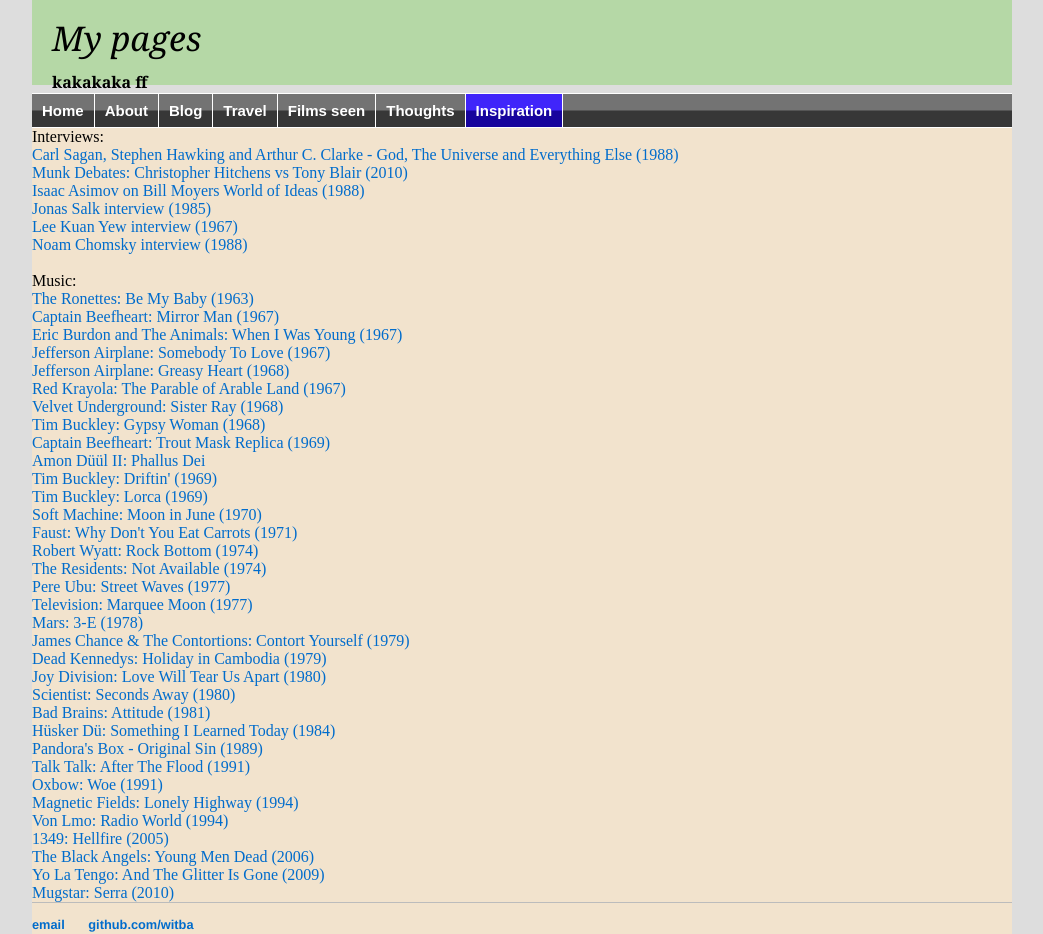
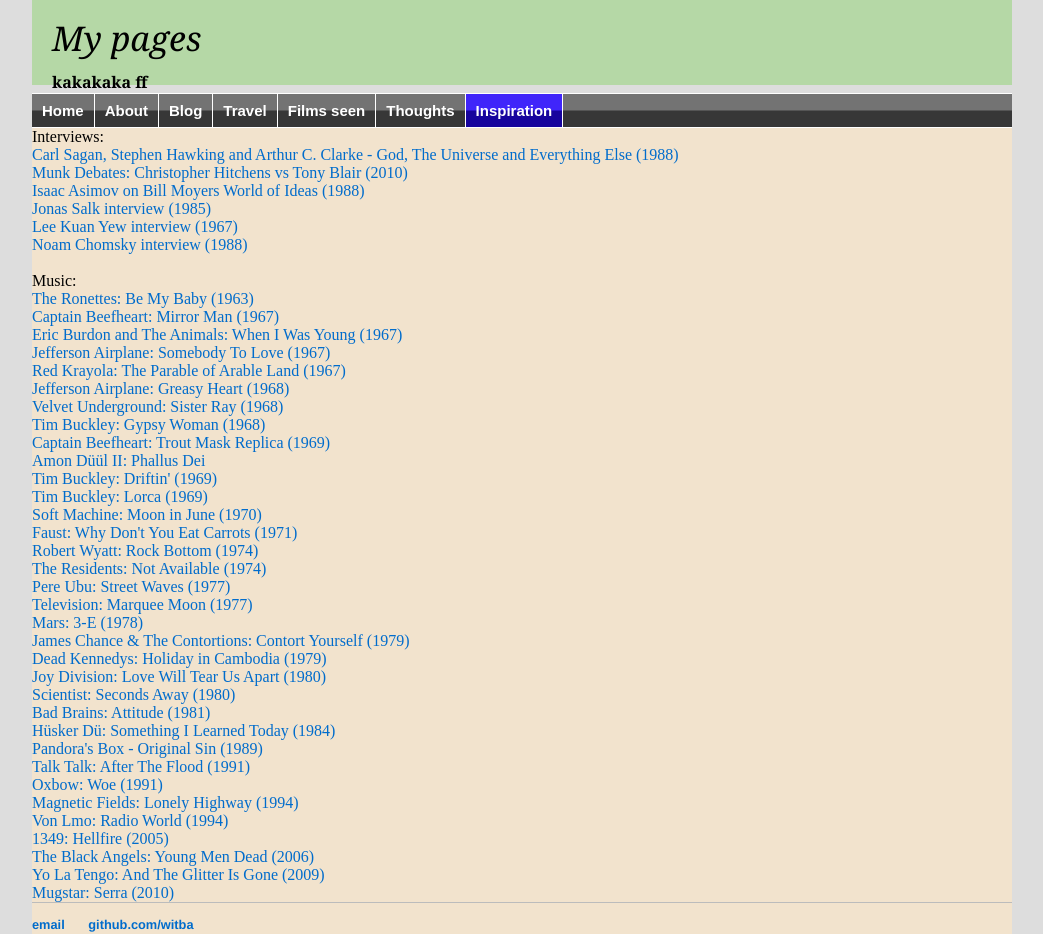
Before and after one commit to witba/witba.github.io, a Jekyll site: the page built from inspiration/index.html, in a window 1280 px wide. Shown: the whole page, without its empty margins (118-1161 px from the left). Built offline with Jekyll 4.4.1, drawn with Linux system fonts in a browser that asks for light colours; part of the change alters nothing that is shown.

```diff
--- a/inspiration/index.html
+++ b/inspiration/index.html
@@ -17,8 +17,8 @@ Music:<br>
 <a href="https://www.youtube.com/watch?v=pBk20ujrZZU" target=_blank>Captain Beefheart: Mirror Man (1967)</a><br>
 <a href="https://www.youtube.com/watch?v=ur30bn_3G58" target=_blank>Eric Burdon and The Animals: When I Was Young (1967)</a><br>
 <a href="https://www.youtube.com/watch?v=YnS0GaiIewM" target=_blank>Jefferson Airplane: Somebody To Love (1967)</a><br>
+<a href="https://www.youtube.com/watch?v=lERLfwriyJI" target=_blank>Red Krayola: The Parable of Arable Land (1967)</a><br>
 <a href="https://www.youtube.com/watch?v=ymSqJEwmb_k" target=_blank>Jefferson Airplane: Greasy Heart (1968)</a><br>
-<a href="https://www.youtube.com/watch?v=lERLfwriyJI" target=_blank>Red Krayola: The Parable of Arable Land (1967)</a><br>
 <a href="https://www.youtube.com/watch?v=53F5nY68cBM" target=_blank>Velvet Underground: Sister Ray (1968)</a><br>
 <a href="https://www.youtube.com/watch?v=LVlSkG9AmYA" target=_blank>Tim Buckley: Gypsy Woman (1968)</a><br>
 <a href="https://www.youtube.com/watch?v=7zdLfPN6F-o" target=_blank>Captain Beefheart: Trout Mask Replica (1969)</a><br>
```
